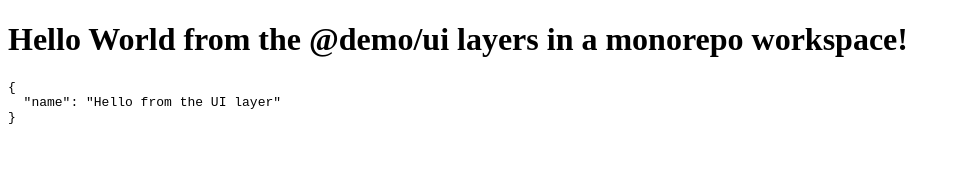
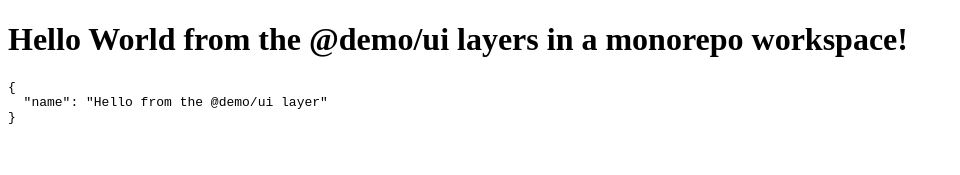
Before and after one commit to serhii-chernenko/nuxthub-issue, a Nuxt app in the folder src/layers/ui/: page / in a window 1280 px wide. Shown: the top 175 px of the page, without its empty margins (0-960 px from the left). Built offline with nearby package versions, Linux system fonts and the light colour scheme.

Commit message:
test autodeployment in cloudflare directly

```diff
--- a/src/layers/ui/app.config.ts
+++ b/src/layers/ui/app.config.ts
@@ -1,6 +1,6 @@
 export default defineAppConfig({
   myLayer: {
-    name: 'Hello from the UI layer'
+    name: 'Hello from the @demo/ui layer'
   }
 })
 
```
